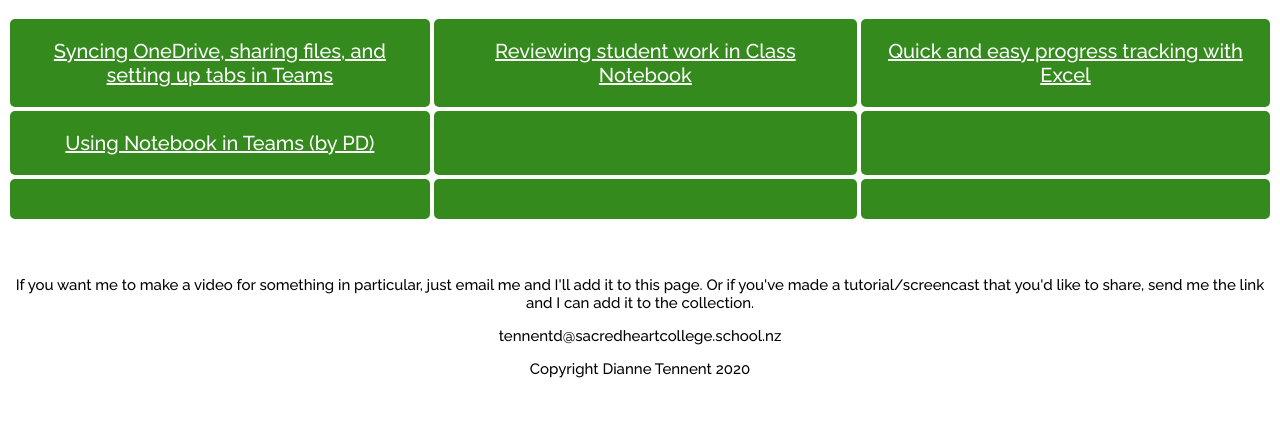
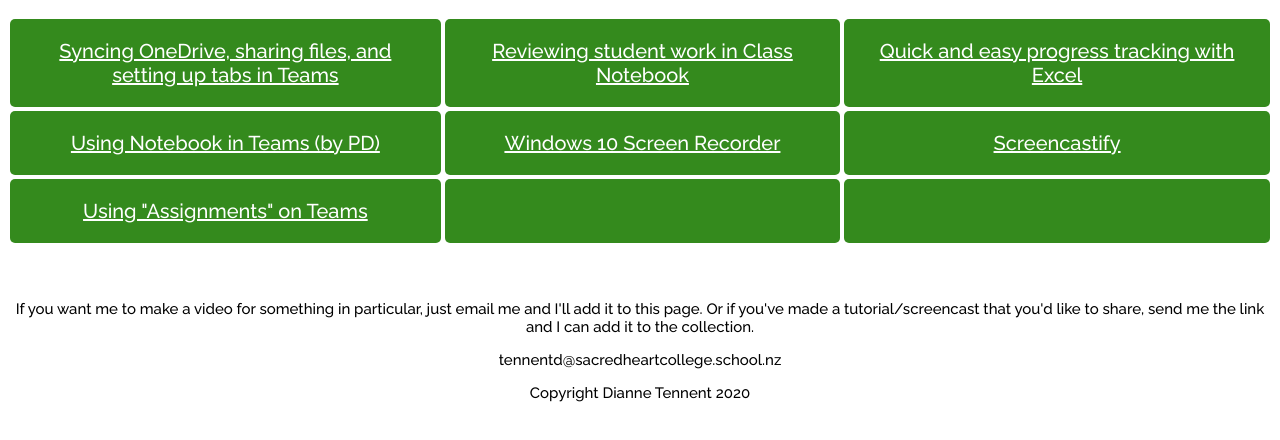
Before and after one commit to tennentd/dt-tips, a plain HTML site: page index.html in a window 1280 px wide. Shown: the part 206-646 px from the top of the page. Drawn offline with Linux system fonts and the light colour scheme.

Commit message:
Add files via upload

```diff
--- a/index.html
+++ b/index.html
@@ -8,6 +8,7 @@
 
     <link href="style.css" rel=stylesheet>
 <link href="https://fonts.googleapis.com/css2?family=Raleway:wght@500&display=swap" rel="stylesheet">
+    <link href="https://fonts.googleapis.com/css?family=Caveat&display=swap" rel="stylesheet">
 </head>
 
 <body>
@@ -22,9 +23,9 @@
         <div class="grid-item"><a target="_blank" href="https://drive.google.com/file/d/1m9VfdD07NojuaIl3Ge4NxEFWZCtyg20M/view">Reviewing student work in Class Notebook</a></div>
   <div class="grid-item"><a target="_blank" href="https://drive.google.com/file/d/1jn84lQIV7pTnRDWoLjKSQUs8v_iIvPVq/view">Quick and easy progress tracking with Excel</a></div>
   <div class="grid-item"><a target="_blank" href="https://sacredhc.sharepoint.com/:v:/s/SacredHeartPLD2020/Ed2pZUmfkcNFqWOORGPyIa8BPNL8BXStEugcQnchNcBuVQ?e=Werije">Using Notebook in Teams (by PD)</a></div>
-  <div class="grid-item"><a target="_blank" href="#"></a></div>
-  <div class="grid-item"><a target="_blank" href="#"></a></div>
-  <div class="grid-item"><a target="_blank" href="#"></a></div>
+  <div class="grid-item"><a target="_blank" href="https://www.youtube.com/watch?v=TOxzIeIUKjY">Windows 10 Screen Recorder</a></div>
+  <div class="grid-item"><a target="_blank" href="https://drive.google.com/file/d/1pi0pFAVYTBGzE78NBPXuMKatln46HMCW/view">Screencastify</a></div>
+  <div class="grid-item"><a target="_blank" href="https://drive.google.com/file/d/1kokl9BKh1MeoqnbGO8CJZO8IJV0Xev2n/view">Using "Assignments" on Teams</a></div>
   <div class="grid-item"><a target="_blank" href="#"></a></div>
   <div class="grid-item"><a target="_blank" href="#"></a></div>
 </div>
```
